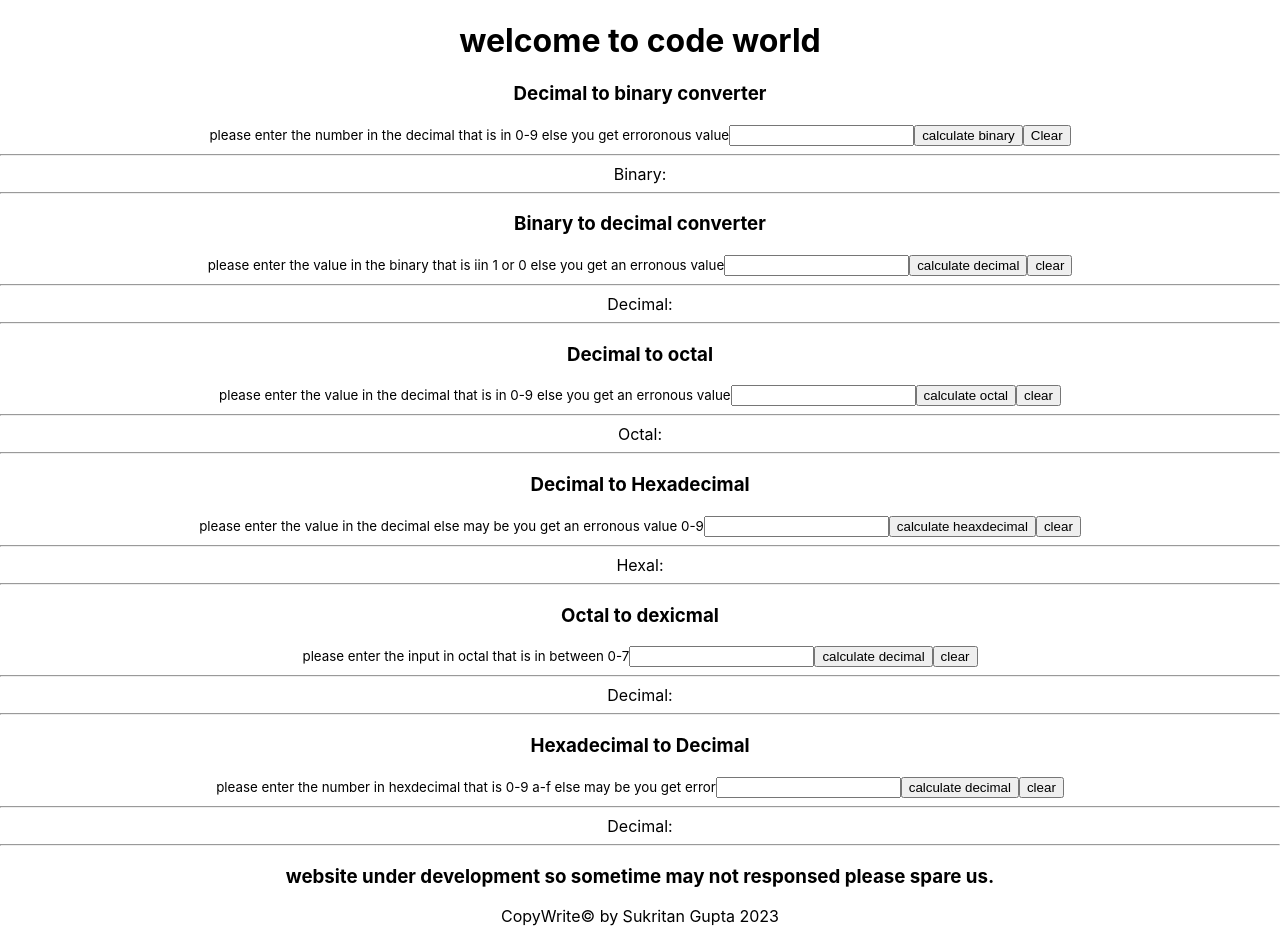
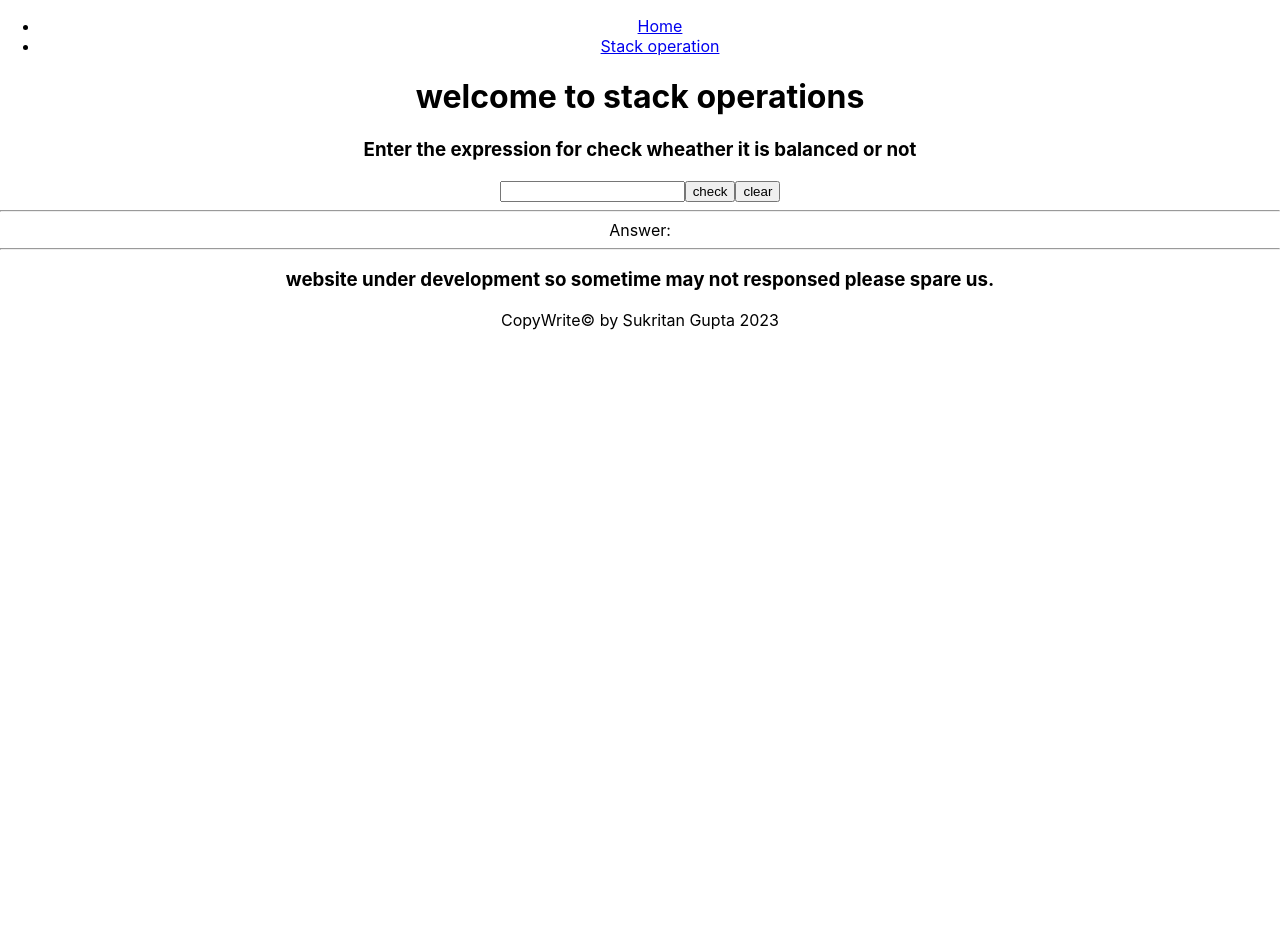
Before and after one commit to webdeveloper4gupta/Mahajan-Number-Conveter, a React (Create React App) app: page /cal in a window 1280 px wide. After the commit the page ends 800 px from the top, so only its background shows below. Built offline with nearby package versions, Linux system fonts and the light colour scheme.

Commit message:
commit 6

```diff
--- a/package.json
+++ b/package.json
@@ -10,12 +10,13 @@
     "gh-pages": "^4.0.0",
     "react": "^18.2.0",
     "react-dom": "^18.2.0",
+    "react-router-dom": "^6.6.1",
     "react-scripts": "5.0.1",
     "web-vitals": "^2.1.4"
   },
   "scripts": {
     "predeploy": "npm run build",
-   "deploy": "gh-pages -d build",
+    "deploy": "gh-pages -d build",
     "start": "react-scripts start",
     "build": "react-scripts build",
     "test": "react-scripts test",
--- a/src/App.js
+++ b/src/App.js
@@ -1,11 +1,15 @@
 import './App.css';
+import Cal from './Components/Cal';
 import Footer from './Components/Footer';
 import Index from './Components/Index';
+import Navbar from './Components/Navbar';
 
 function App() {
   return (
     <div className="App">
-      <Index />
+      {/* <Index /> */}
+      {/* <Cal /> */}
+      <Navbar />
       <Footer />
     </div>
   );
--- /dev/null
+++ b/src/Components/Cal.js
@@ -0,0 +1,81 @@
+import React, { useState } from 'react';
+
+const Cal = () => {
+          const[a,seta]=useState({
+                    n:'',
+                    v:''
+          })
+          const set1=(e)=>{
+                    seta({n:e.target.value})
+          }
+          const cal=(expr)=>{
+                    let stack=[];
+
+                    var i;
+                    for(i=0;i<expr.length;i++){
+                              if(expr[i]==='(' ||expr[i]==='[' || expr[i]==='{'){
+                                        stack.push(expr[i]);
+                                        continue;
+                              }
+                              if(stack.length===0){
+                                        return false;
+                              }
+                              var c;
+                              switch(expr[i]){
+                                        case ')': c=stack.pop();
+                                        if(c==='{' || c==='['){
+                                                  return false;
+                                        }
+                                        break;
+                                        case ']':c=stack.pop();
+                                        if(c==='{' || c==='('){
+                                                  return false;
+                                        }
+                                        break;
+                                        case '}':c=stack.pop()
+                                        if(c==='[' || c==='('){
+                                                  return false;
+                                        }
+                                        break;
+                              }
+                              if(stack.length===0){
+                                        return true;
+                              }
+                    }
+          }
+          const cal1=()=>{
+                    var b=cal(a.n);
+                    if(b===true){
+                              seta({v:'true'});
+                    }
+                    else{
+                              seta({v:'false'})
+                    }
+
+
+          }
+          const clear1=()=>{
+                    seta({n:''})
+          }
+          return (
+                    <>
+                              <h1>welcome to stack operations</h1>
+                    <div>
+                              <h3>Enter the expression for check wheather it is balanced or not</h3>
+                              <input type="text" value={a.n} onChange={set1}/>
+                              <input type="button"  value="check" onClick={cal1}/>
+                              <button type="button" onClick={clear1}>clear</button>
+                              <br/>
+                              <hr/>
+                              <span>Answer:{a.v}</span>
+                              <hr/>
+                    </div>
+                    {/* <div>
+                              <h3>convert infix to postfix:</h3>
+
+                    </div> */}
+                    </>
+          );
+}
+
+export default Cal;
--- /dev/null
+++ b/src/Components/Navbar.js
@@ -0,0 +1,20 @@
+import React from 'react';
+import {
+          Link
+} from "react-router-dom";
+import Routers from './Routers';
+const Navbar = () => {
+          return (
+                    <div>
+                              <nav>
+                                        <ul>
+                                                  <li><Link to="/Mahajan-Number-Conveter">Home</Link></li>
+                                                  <li><Link to="/cal">Stack operation</Link></li>
+                                        </ul>
+                              </nav>
+                    <Routers/>
+                    </div>
+          );
+}
+
+export default Navbar;
--- /dev/null
+++ b/src/Components/Routers.js
@@ -0,0 +1,22 @@
+import React from 'react';
+import {
+
+          Routes,
+          Route,
+
+} from "react-router-dom";
+import Index from './Index';
+import Cal from './Cal';
+const Routers = () => {
+          return (
+                    <>
+                              <Routes>
+                                        <Route path="/cal" element={<Cal />} />
+                                        <Route path="/Mahajan-Number-Conveter" element={<Index />} />
+
+                              </Routes>
+                    </>
+          );
+}
+
+export default Routers;
```
Also changed, not shown: src/index.js (+8 -3 lines), 1 other file (tests, documents, lock files or other folders).
